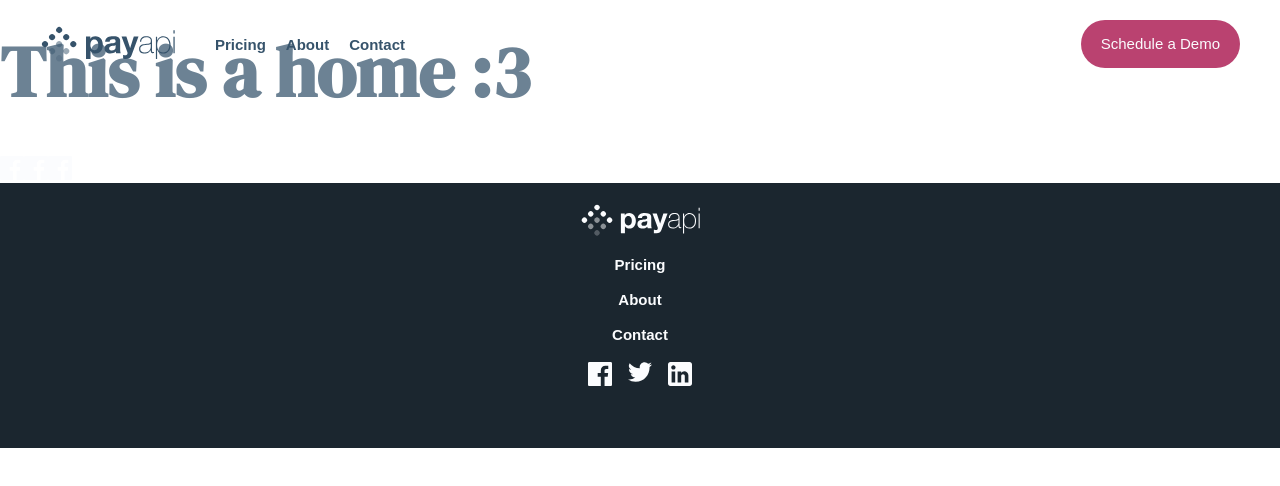
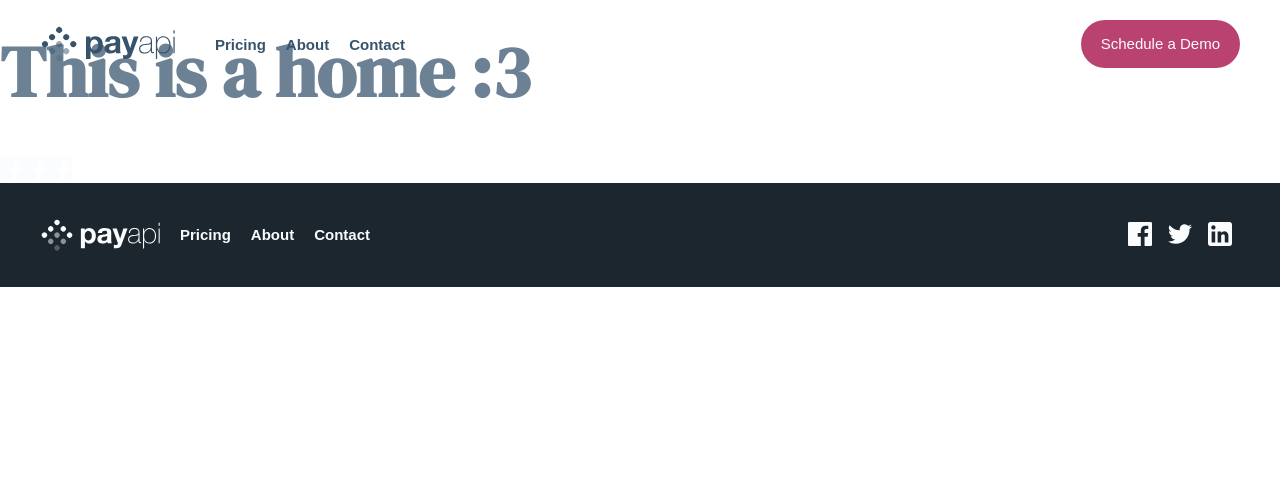
Before and after one commit to MauricioMorenoMorales/17-fm-payapi, a React (Create React App) app: page / in a window 1280 px wide. Shown: the top 486 px of the page. Built offline with nearby package versions, Linux system fonts and the light colour scheme.

Commit message:
Footer completed

```diff
--- a/src/components/Footer/Footer.styles.ts
+++ b/src/components/Footer/Footer.styles.ts
@@ -25,6 +25,28 @@ const Styles = styled.div`
 			}
 		}
 	}
+	@media screen and (min-width: 768px) {
+		.footer {
+			display: flex;
+			justify-content: space-between;
+			padding: 35px 20px;
+			max-width: 1200px;
+			margin: 0 auto;
+			&__left {
+				flex-direction: row;
+				align-items: center;
+				justify-content: center;
+				& > * {
+					margin-top: 0;
+					margin-right: 20px;
+				}
+			}
+			&__right {
+				margin: 0;
+				align-items: center;
+			}
+		}
+	}
 `;
 
 export default Styles;
--- a/src/components/atoms/Icons/Icons.tsx
+++ b/src/components/atoms/Icons/Icons.tsx
@@ -5,7 +5,7 @@ import { colorSystem } from '../../../global/designSystem';
 const Styles = styled.span`
 	cursor: pointer;
 	.svg-path {
-		transition: 0.3s;
+		transition: 0.2s;
 	}
 	& > svg:hover > .svg-path {
 		cursor: pointer;
```
